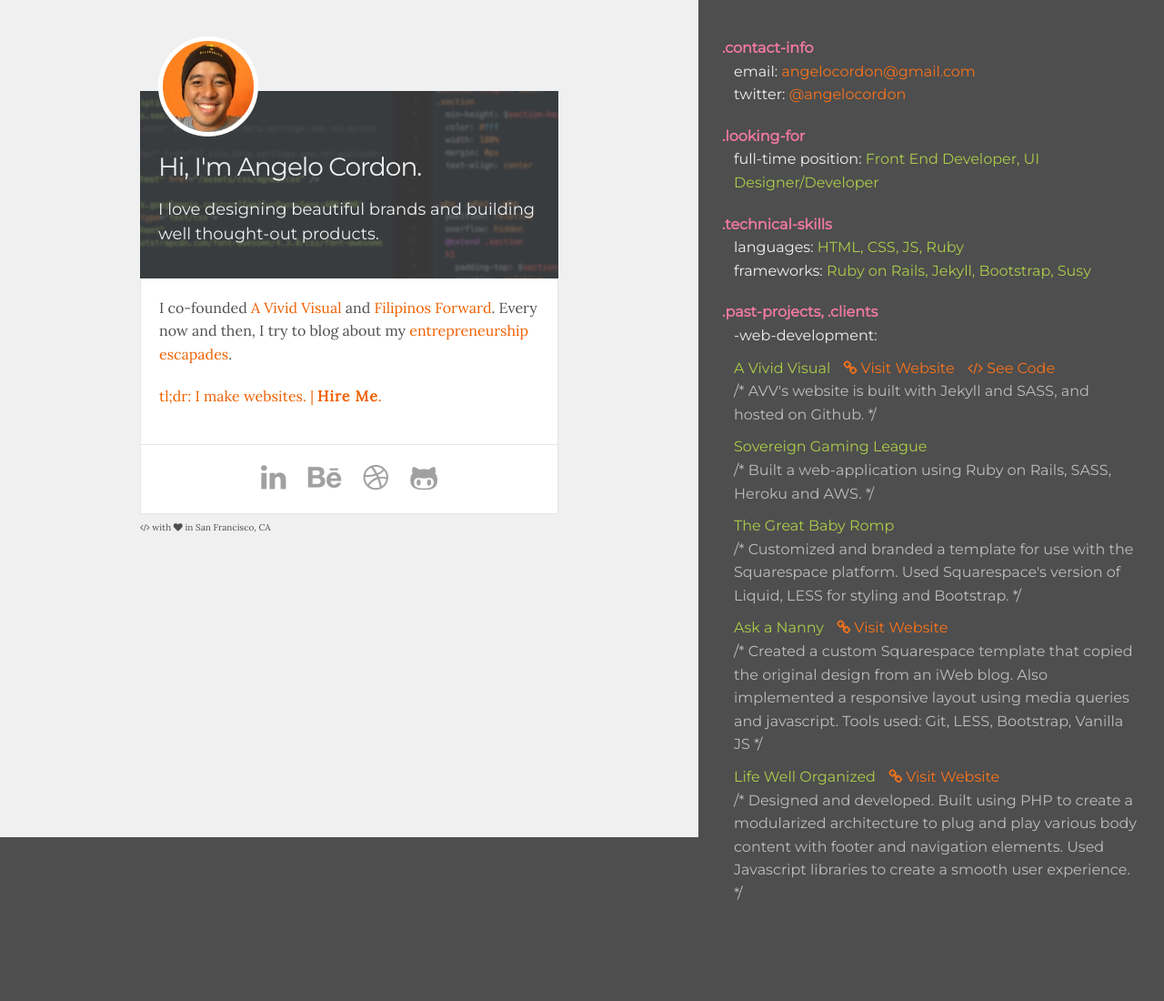
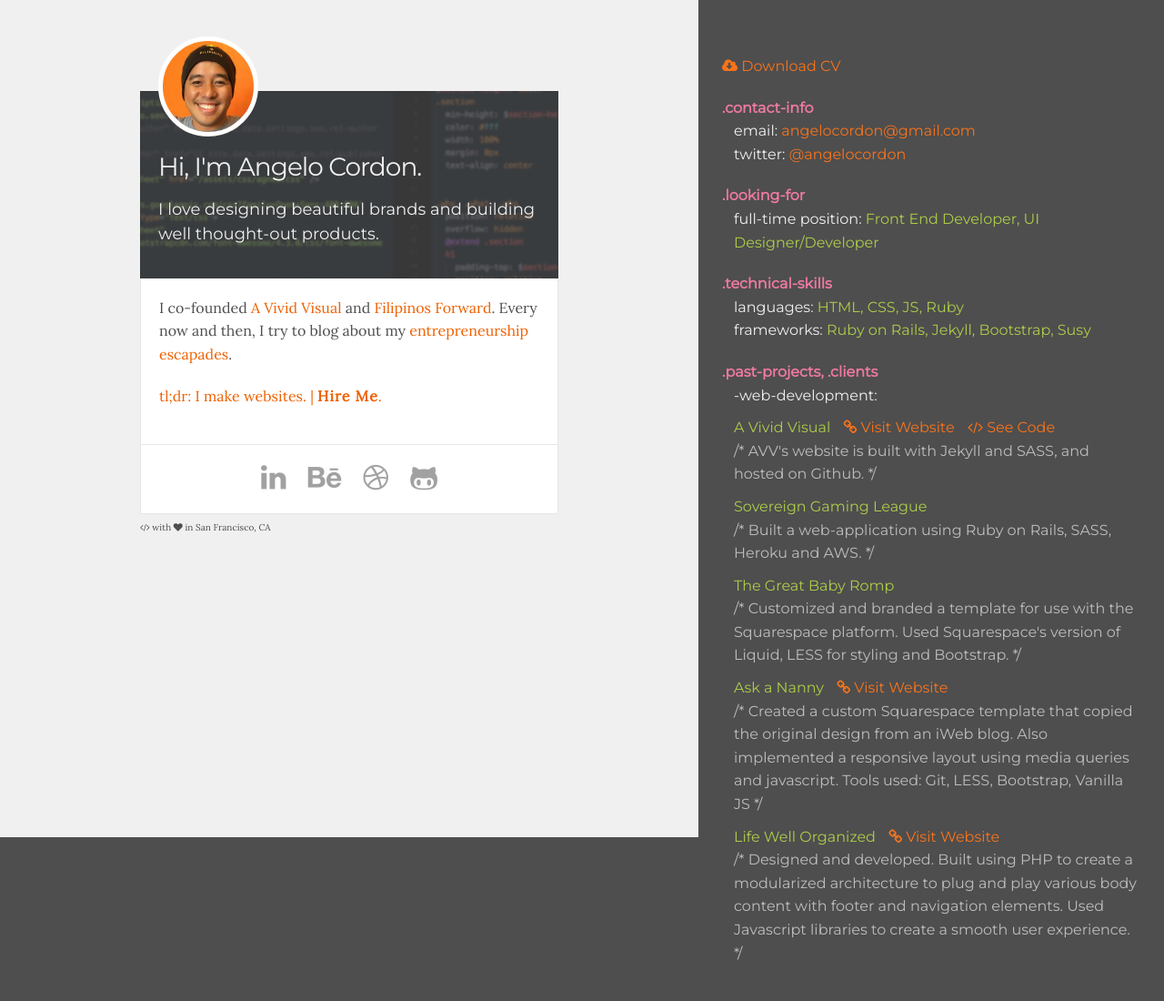
Before and after one commit to angelocordon/angelocordon.github.io, a Jekyll site: the page built from index.html, in a window 1280 px wide. Shown: the whole page at 91% size. Built offline with Jekyll 4.4.1, drawn with Linux system fonts in a browser that asks for light colours; nearby versions of some CDN libraries; before the commit the page ends 1035 px from its top, so only the background shows below that.

Commit message:
included resume.pdf

```diff
--- a/_includes/resume.html
+++ b/_includes/resume.html
@@ -2,6 +2,9 @@
 	<div class="wrap">
 		<span class="close">
 			<a href="#"><i class="fa fa-times"></i> Close </a>
+		</span>
+		<span class="download">
+			<a href="/assets/AngeloCordon.pdf" target="_blank"><i class="fa fa-cloud-download"></i> Download CV</a>
 		</span>
 		<span class="class">.contact-info</span>
 		<ul>
--- a/assets/css/4-pages/_global.sass
+++ b/assets/css/4-pages/_global.sass
@@ -5,3 +5,12 @@
   padding: 0 20px 20px
   @media (min-width: 1024px)
     padding: 20px
+
+
+.toggle
+  display: block
+  text-align: right
+  font-family: 'Montserrat', sans-serif
+  padding-top: 20px
+  @media (min-width: 1024px)
+    display: none
--- a/assets/css/4-pages/_intro.sass
+++ b/assets/css/4-pages/_intro.sass
@@ -26,14 +26,6 @@
   -ms-transform: translate(0px,0px) /* IE 9 */
   -webkit-transform: translate(0px,0px) /* Safari */
   transform: translate(0px,0px)
-
-.toggle
-  display: block
-  text-align: right
-  font-family: 'Montserrat', sans-serif
-  padding-top: 20px
-  @media (min-width: 1024px)
-    display: none
 
 .avatar
   display: block
--- a/assets/css/4-pages/_resume.sass
+++ b/assets/css/4-pages/_resume.sass
@@ -26,6 +26,14 @@
   @media (min-width: 1024px)
     display: none
 
+.download
+  @extend .toggle
+  padding-bottom: 20px
+  @media (min-width: 1024px)
+    display: block
+    text-align: left
+
+
 ul
   margin: 0
   margin-bottom: 20px
```
Also changed, not shown: 1 other file.
